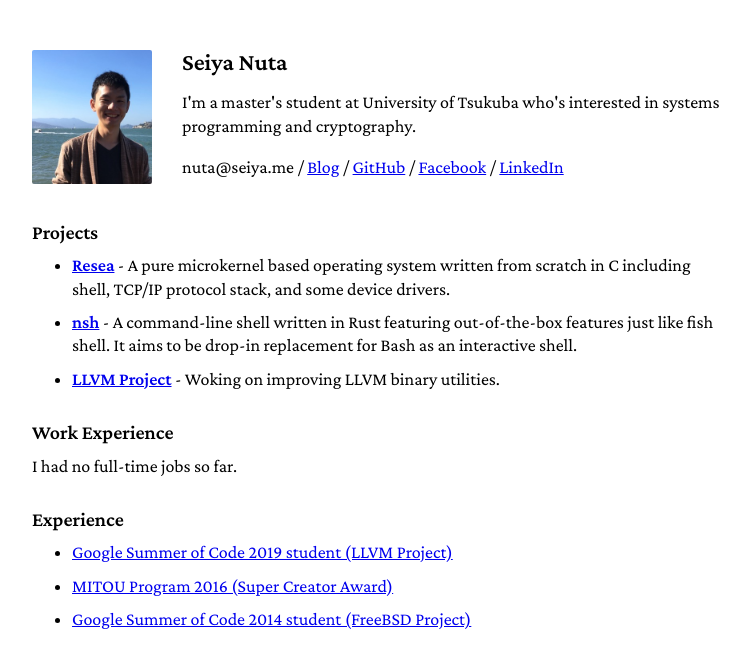
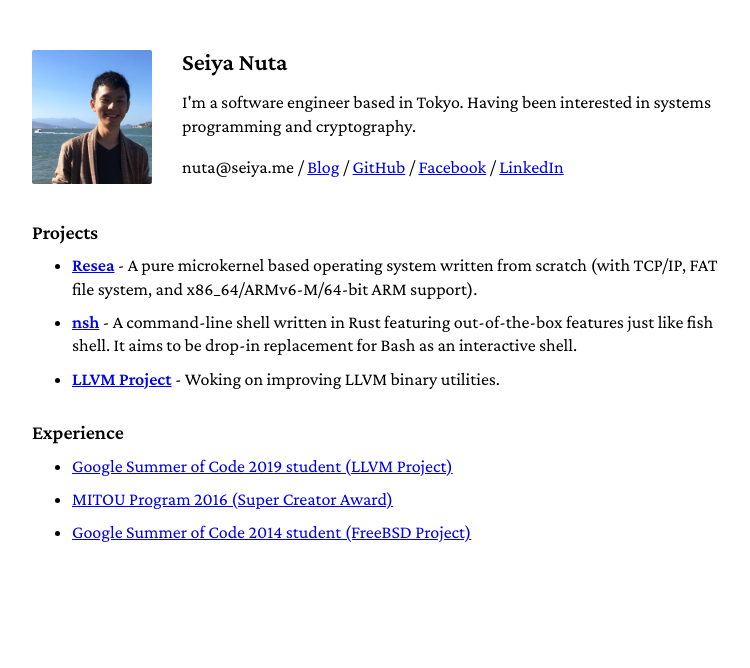
Before and after one commit to seiyanuta/seiya.me, a website: page static/index.html in a window 1280 px wide. Shown: the whole page, without its empty margins (258-1008 px from the left). Drawn offline with nearby package versions, Linux system fonts and the light colour scheme; files whose address does not match are found by name.

Commit message:
I'm no longer a student

```diff
--- a/static/index.html
+++ b/static/index.html
@@ -101,7 +101,7 @@
                 <div class="tldr">
                     <h1>Seiya Nuta</h1>
                     <p class="intro">
-                        I'm a master's student at University of Tsukuba who's
+                        I'm a software engineer based in Tokyo. Having been
                         interested in systems programming and cryptography.
                     </p>
                     <p class="accounts">
@@ -120,8 +120,8 @@
                     <li>
                         <h2><a href="https://github.com/nuta/resea">Resea</a></h2>
                         <p>
-                            A pure microkernel based operating system written from scratch in C
-                            including shell, TCP/IP protocol stack, and some device drivers.
+                            A pure microkernel based operating system written from scratch (with TCP/IP, FAT file system,
+                            and x86_64/ARMv6-M/64-bit ARM support).
                         </p>
                     </li>
                     <li>
@@ -142,11 +142,6 @@
             </section>
 
             <section>
-                <h1>Work Experience</h1>
-                <p>I had no full-time jobs so far.</p>
-            </section>
-
-            <section>
                 <h1>Experience</h1>
                 <ul>
                     <li><a href="https://summerofcode.withgoogle.com/archive/2019/projects/5871651231629312/">Google Summer of Code 2019 student (LLVM Project)</a></li>
```
